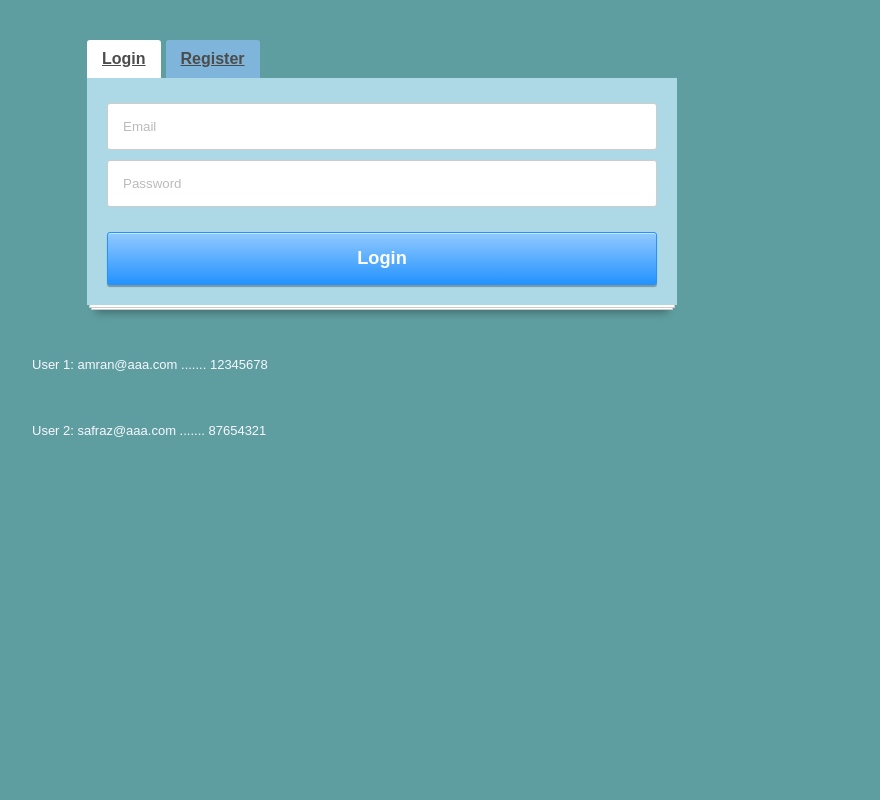
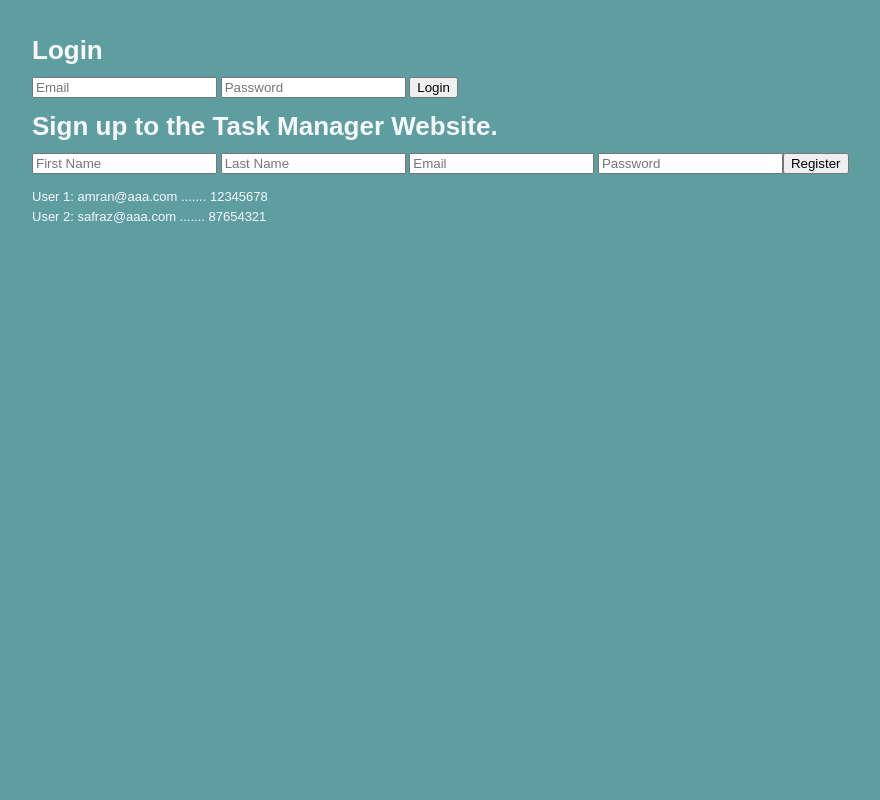
Before and after one commit to amran99/task-manager, a CodeIgniter app: page / in a window 1280 px wide. Shown: the whole page, without its empty margins (8-888 px from the left). Run offline with CodeIgniter, Linux system fonts and the light colour scheme; some libraries are stand-ins or nearby versions.

Commit message:
shorten code

```diff
--- a/application/views/pages/login_view.php
+++ b/application/views/pages/login_view.php
@@ -14,28 +14,21 @@
 </head>
 <body>
 
-<div class="tabs">
-    <ul class="tab-links">
-        <li class="active"><a href="#tab1">Login</a></li>
-        <li><a href="#tab2">Register</a></li>
-    </ul>
-    <div class="tab-content">
-        <div id="tab1" class="tab active">
+        <div id="loginDiv">
+            <h1>Login</h1>
             <?php
             $attributes = array('id' => 'login', 'class' => 'forms');
             echo form_open('verifylogin', $attributes); ?>
             <label for="email"> </label>
             <input type="text" size="20" name="email" placeholder="Email" required/>
-            <br/>
             <label for="password"></label>
             <input type="password" size="20" name="password" placeholder="Password" required/>
-            <br/>
             <input type="submit" value="Login" id="button"/>
             <?php echo form_close();echo validation_errors();?>
 
         </div>
 
-        <div id="tab2" class="tab">
+        <div id="registerDiv">
             <?php
             $attributes = array('id' => 'signup', 'class' => 'forms');
             $button = 'id = "button"';
@@ -54,10 +47,10 @@
             ?>
         </div>
 
-    </div>
-    <p>User 1: amran@aaa.com ....... 12345678</p><br>
-    <p>User 2: safraz@aaa.com ....... 87654321</p>
-</div>
+
+    <p>User 1: amran@aaa.com ....... 12345678<br>
+    User 2: safraz@aaa.com ....... 87654321</p>
+
 
 </body>
 </html>
--- a/css/login.css
+++ /dev/null
@@ -1,199 +0,0 @@
-/********************************************************/
-/*********************Sign up Login form*****************/
-/********************************************************/
-.forms{
-    width: 550px;
-    margin: 100px auto 50px auto;
-    padding: 20px;
-    position: relative;
-    background: lightblue;
-}
-
-.forms::before, .forms::after{
-    content: "";
-    position: absolute;
-    bottom: -3px;
-    left: 2px;
-    right: 2px;
-    top: 0;
-    z-index: -1;
-    background: #fff;
-    border: 1px solid #ccc;
-}
-
-.forms::after{
-    left: 4px;
-    right: 4px;
-    bottom: -5px;
-    z-index: -2;
-    -moz-box-shadow: 0 8px 8px -5px rgba(0,0,0,.3);
-    -webkit-box-shadow: 0 8px 8px -5px rgba(0,0,0,.3);
-    box-shadow: 0 8px 8px -5px rgba(0,0,0,.3);
-}
-
-/*------------------------------*/
-
-.forms h1{
-    position: relative;
-    font: italic 1em/3.5em 'trebuchet MS',Arial, Helvetica;
-    color: ghostwhite;
-    text-align: center;
-    margin: 0 0 20px;
-}
-
-.forms h1::before, .forms h1::after{
-    content:'';
-    position: absolute;
-    border: 1px solid rgba(0,0,0,.15);
-    top: 10px;
-    bottom: 10px;
-    left: 0;
-    right: 0;
-}
-
-.forms h1::after{
-    top: 0;
-    bottom: 0;
-    left: 10px;
-    right: 10px;
-}
-
-/*------------------------------*/
-
-::-webkit-input-placeholder{
-    color: #bbb;
-}
-
-:-moz-placeholder{
-    color: #bbb;
-}
-
-.placeholder{
-    color: #bbb; /* polyfill */
-}
-
-.forms input{
-    margin: 5px 0;
-    padding: 15px;
-    width: 100%;
-    *width: 518px;
-    -moz-box-sizing: border-box;
-    box-sizing: border-box;
-    border: 1px solid #ccc;
-    -moz-border-radius: 3px;
-    -webkit-border-radius: 3px;
-    border-radius: 3px;
-}
-
-.forms input:focus{
-    outline: 0;
-    border-color: #aaa;
-    -moz-box-shadow: 0 2px 1px rgba(0, 0, 0, .3) inset;
-    -webkit-box-shadow: 0 2px 1px rgba(0, 0, 0, .3) inset;
-    box-shadow: 0 2px 1px rgba(0, 0, 0, .3) inset;
-}
-
-.forms #button{
-    margin: 20px 0 0 0;
-    padding: 15px 8px;
-    width: 100%;
-    cursor: pointer;
-    border: 1px solid #2493FF;
-    overflow: visible;
-    display: inline-block;
-    color: #fff;
-    font: bold 1.4em arial, helvetica;
-    ext-shadow: 0 -1px 0 rgba(0,0,0,.4);
-    background-color: #2493ff;
-    background-image: -webkit-gradient(linear, left top, left bottom, from(rgba(255,255,255,.5)), to(rgba(255,255,255,0)));
-    background-image: -webkit-linear-gradient(top, rgba(255,255,255,.5), rgba(255,255,255,0));
-    background-image: -moz-linear-gradient(top, rgba(255,255,255,.5), rgba(255,255,255,0));
-    background-image: -ms-linear-gradient(top, rgba(255,255,255,.5), rgba(255,255,255,0));
-    background-image: -o-linear-gradient(top, rgba(255,255,255,.5), rgba(255,255,255,0));
-    background-image: linear-gradient(top, rgba(255,255,255,.5), rgba(255,255,255,0));
-    -webkit-transition: background-color .2s ease-out;
-    -moz-transition: background-color .2s ease-out;
-    -ms-transition: background-color .2s ease-out;
-    -o-transition: background-color .2s ease-out;
-    transition: background-color .2s ease-out;
-    -moz-border-radius: 3px;
-    -webkit-border-radius: 3px;
-    border-radius: 3px;
-    -moz-box-shadow:  0 2px 1px rgba(0, 0, 0, .3),0 1px 0 rgba(255, 255, 255, .5) inset;
-    -webkit-box-shadow: 0 2px 1px rgba(0, 0, 0, .3),0 1px 0 rgba(255, 255, 255, .5) inset;
-    box-shadow: 0 2px 1px rgba(0, 0, 0, .3),0 1px 0 rgba(255, 255, 255, .5) inset;
-}
-
-.forms #button:hover{
-    background-color: #7cbfff;
-    border-color: #7cbfff;
-}
-
-.forms #button:active{
-    position: relative;
-    top: 3px;
-    text-shadow: none;
-    -moz-box-shadow: 0 1px 0 rgba(255, 255, 255, .3) inset;
-    -webkit-box-shadow: 0 1px 0 rgba(255, 255, 255, .3) inset;
-    box-shadow: 0 1px 0 rgba(255, 255, 255, .3) inset;
-}
-/*******************************************/
-/*****************Tabs CSS******************/
-/*******************************************/
-.tabs{
-    width: 700px;
-}
-
-/*----- Tab Links -----*/
-/* Clearfix */
-.tab-links:after{
-    display:block;
-    clear:both;
-    content:'';
-}
-
-.tab-links{
-    margin-left: 10px;
-    margin-top: 40px;
-}
-
-.tab-links li{
-    margin-left: 5px;
-    float:left;
-    list-style:none;
-}
-
-.tab-links a{
-    padding:9px 15px;
-    display:inline-block;
-    border-radius:3px 3px 0px 0px;
-    background:#7FB5DA;
-    font-size:16px;
-    font-weight:600;
-    color:#4c4c4c;
-    transition:all linear 0.15s;
-}
-
-.tab-links a:hover{
-    background:#a7cce5;
-    text-decoration:none;
-}
-
-li.active a, li.active a:hover{
-    background:#fff;
-    color:#4c4c4c;
-}
-
-/*----- Content of Tabs -----*/
-
-.tab-content{
-    margin-top: -100px;
-}
-
-.tab{
-    display:none;
-}
-
-.tab.active{
-    display:block;
-}
--- a/javascript/jquery.js
+++ b/javascript/jquery.js
@@ -1,18 +1,3 @@
-//tabs for login
-if (document.getElementById("signup")) {
-	jQuery(document).ready(function() {
-		jQuery('.tabs .tab-links a').on('click', function(e)  {
-			var currentAttrValue = jQuery(this).attr('href');
-			// Show/Hide Tabs
-			jQuery('.tabs ' + currentAttrValue).show().siblings().hide();
-			// Change/remove current tab to active
-			jQuery(this).parent('li').addClass('active').siblings().removeClass('active');
-			e.preventDefault();
-		});
-	});
-}
-
-
 function openContent(task_id){
 	var content = document.getElementById(task_id);
 	if (content.style.height=="160px") {
```
Also changed, not shown: application/views/pages/project.php (+17 -87 lines).
